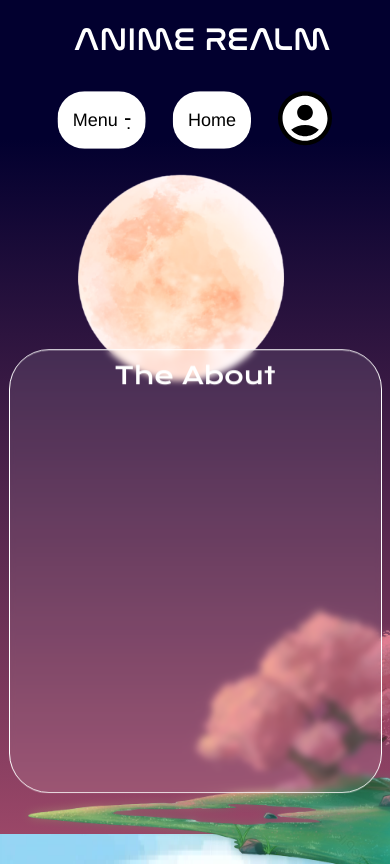
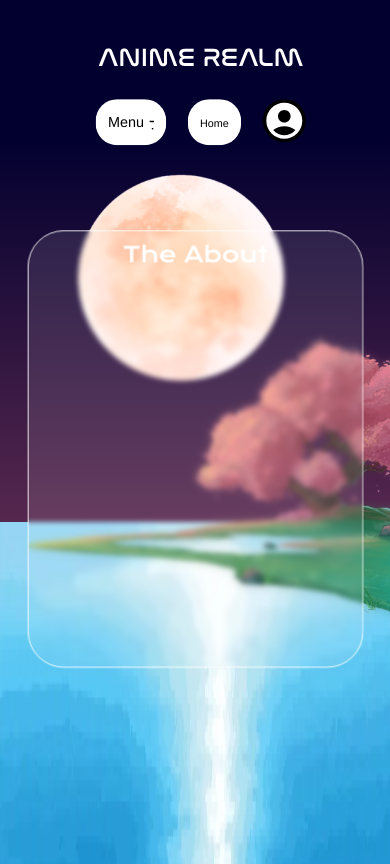
Before and after one commit to Azaken1248/AnimeClub, a React (Vite) app: page /AnimeClub/aboutUs in a window 390 px wide. Built offline with nearby package versions, Linux system fonts and the light colour scheme; a web font is replaced by a local one.

Commit message:
Fixed Responsiveness

```diff
--- a/src/Styles/AboutUs.css
+++ b/src/Styles/AboutUs.css
@@ -205,18 +205,18 @@
 
 }
 
-@media (max-width: 376px){
+@media (max-width: 400px){
     .custom-nav{
         transform: scale(0.8);
     }
     .panel{
-        transform: scale(0.8);
+        transform: scale(0.9);
         margin-top: -80%;
     }
     .water{
         height: 15vh;
         width: 100%;
-        margin-top: -60vh;
+        margin-top: -48vh;
     }
     .water img{
         width: 105%;
--- a/src/Styles/NavigationBar.css
+++ b/src/Styles/NavigationBar.css
@@ -32,7 +32,7 @@
   gap: 0.5rem;
   align-items: center;
   font-family: Helvetica, sans-serif;
-  font-size: 20px;
+  font-size: 15px;
   background-color: #FFFFFF;
   padding: 1rem;
   border: 1px solid transparent;
```
